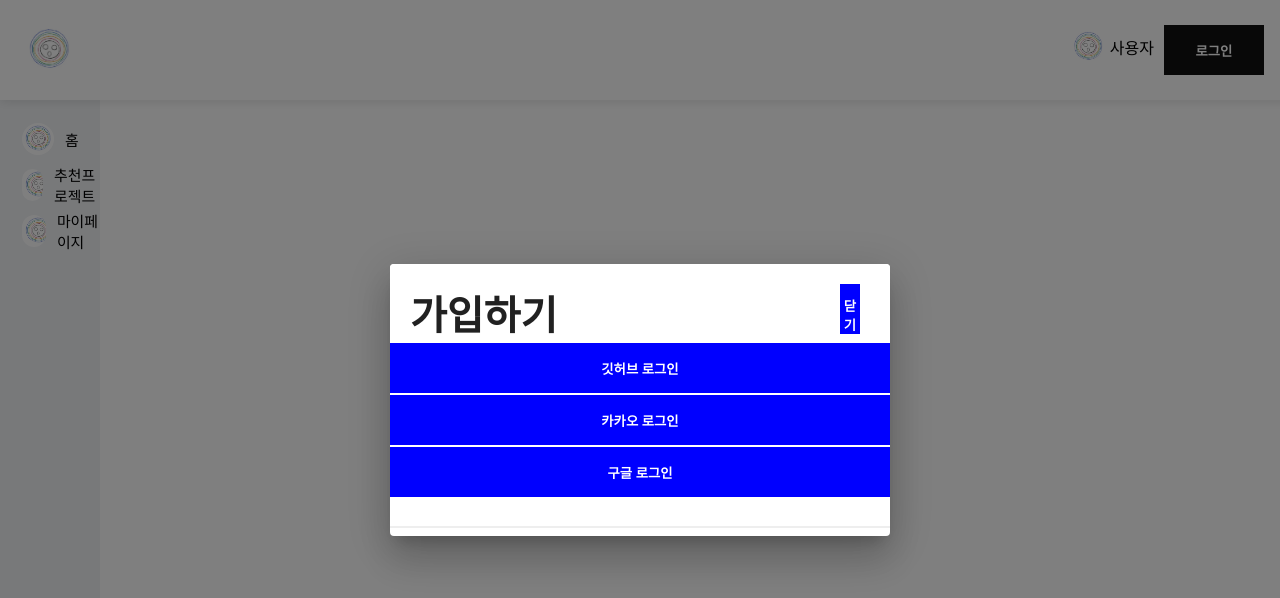
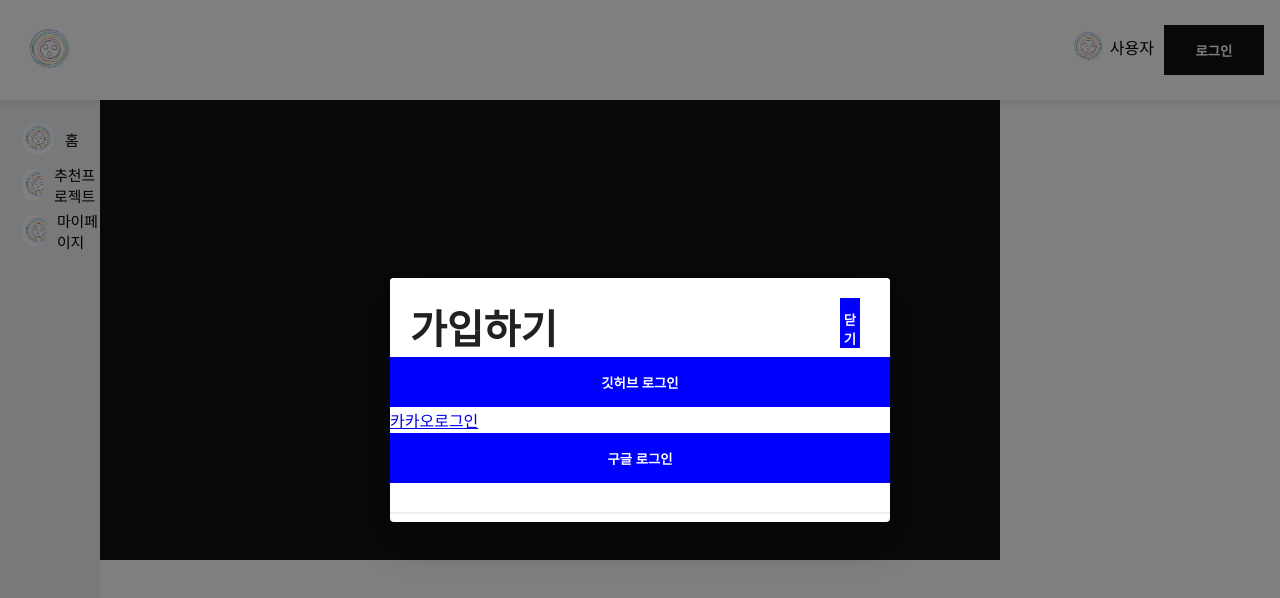
Before and after one commit to Scope-Team9/Scope_FrontEnd, a React (Create React App) app: page / in a window 1280 px wide. Both pictures are taken after a click on the button "로그인". Shown: the top 598 px of the page. Built offline with nearby package versions, Linux system fonts and the light colour scheme.

Commit message:
카카오로그인 기능 구현중

```diff
--- a/src/components/Header.js
+++ b/src/components/Header.js
@@ -7,22 +7,23 @@
   return (
     <>
       <Grid
-        width='100vw'
-        height='60px'
-        boxShadow='rgba(0, 0, 0, 0.1) 0px 2px 10px;'
-        display='flex'
-        justifyContent='space-between'
-        alignItems='center'
-        position='fixed'
-        top='0'
-        left='0'
-        bg='#fff'
-        padding='20px'
+        width="100vw"
+        height="60px"
+        boxShadow="rgba(0, 0, 0, 0.1) 0px 2px 10px;"
+        display="flex"
+        justifyContent="space-between"
+        alignItems="center"
+        position="fixed"
+        top="0"
+        left="0"
+        bg="#fff"
+        padding="20px"
+        zIndex="10"
       >
-        <Grid width='auto' height='auto'>
+        <Grid width="auto" height="auto">
           <HeaderLeft />
         </Grid>
-        <Grid width='auto' height='auto'>
+        <Grid width="auto" height="auto">
           <HeaderRight />
         </Grid>
       </Grid>
--- a/src/components/LoginModal.js
+++ b/src/components/LoginModal.js
@@ -4,7 +4,7 @@
 import { useDispatch } from "react-redux";
 import styled from "styled-components";
 import { userCreators } from "../redux/modules/user";
-import kakao from "../images/임시로고.jpg";
+
 const LoginModal = props => {
   const dispatch = useDispatch();
 
@@ -18,43 +18,49 @@
     dispatch(userCreators.loginMiddleware());
   };
   return (
-    <Dialog maxWidth={"md"} scroll='paper' open={showModal}>
+    <Dialog maxWidth={"md"} scroll="paper" open={showModal}>
       <ModalWrap>
         <Grid
-          className='모달컨테이너'
-          backgroundColor='#fff'
-          borderRadius='0 0 5px 5px'
-          position='relative'
-          width='100%'
-          height='100%'
+          className="모달컨테이너"
+          backgroundColor="#fff"
+          borderRadius="0 0 5px 5px"
+          position="relative"
+          width="100%"
+          height="100%"
         >
-          <Grid padding='20px 0'>
-            <Grid alignItems='center' position='relative'>
+          <Grid padding="20px 0">
+            <Grid alignItems="center" position="relative">
               <Grid
-                position='absolute'
-                top='-10px'
-                right='20px'
-                color='black'
-                width='20px'
-                padding='10px'
+                position="absolute"
+                top="-10px"
+                right="20px"
+                color="black"
+                width="20px"
+                padding="10px"
               >
-                <Button text='닫기' _onClick={modalClose} />
+                <Button text="닫기" _onClick={modalClose} />
               </Grid>
               <Text
-                padding='0 0 5px 20px'
-                size='40px'
-                bold='800'
-                margin='-10px 0'
-                justifyContent='center'
+                padding="0 0 5px 20px"
+                size="40px"
+                bold="800"
+                margin="-10px 0"
+                justifyContent="center"
               >
                 가입하기
               </Text>
-              <Button margin='1px 0' text='깃허브 로그인' _onClick></Button>
-              <Button margin='1px 0' text='카카오 로그인'></Button>
-              <Button margin='1px 0' text='구글 로그인'></Button>
+              <Button margin="1px 0" text="깃허브 로그인"></Button>
+              <a
+                href={
+                  "https://kauth.kakao.com/oauth/authorize?client_id=2f892c61e0552c3f50223077e2fc5c6c&redirect_uri=http://localhost:3000/user/kakao/callback&response_type=code"
+                }
+              >
+                카카오로그인
+              </a>
+              <Button margin="1px 0" text="구글 로그인"></Button>
             </Grid>
           </Grid>
-          <hr color='#eee' />
+          <hr color="#eee" />
         </Grid>
       </ModalWrap>
     </Dialog>
--- a/src/components/SideBar.js
+++ b/src/components/SideBar.js
@@ -6,61 +6,62 @@
   return (
     <React.Fragment>
       <Grid
-        position='fixed'
-        top='100px'
-        left='0'
-        width='100px'
-        height='auto'
-        padding='16px 0 20% 0'
-        display='flex'
-        flexDirection='column'
-        justifyContent='space-between'
-        bg='#f0f2f5'
+        position="fixed"
+        top="100px"
+        left="0"
+        width="100px"
+        height="auto"
+        padding="16px 0 20% 0"
+        display="flex"
+        flexDirection="column"
+        justifyContent="space-between"
+        bg="#f0f2f5"
+        zIndex="9"
       >
-        <Grid padding='0 10px'>
+        <Grid padding="0 10px">
           <Grid
-            width='90%'
-            height='46px'
-            display='flex'
-            alignItems='center'
-            padding='0 8px'
-            hover='rgba(0, 0, 0, 0.05)'
-            borderRadius='10px'
+            width="90%"
+            height="46px"
+            display="flex"
+            alignItems="center"
+            padding="0 8px"
+            hover="rgba(0, 0, 0, 0.05)"
+            borderRadius="10px"
           >
-            <Image src={userImage} size='32' />
-            <Text size='0.93rem' margin='0 0 0 7px'>
+            <Image src={userImage} size="32" />
+            <Text size="0.93rem" margin="0 0 0 7px">
               홈
             </Text>
           </Grid>
         </Grid>
-        <Grid padding='0 10px'>
+        <Grid padding="0 10px">
           <Grid
-            width='90%'
-            height='46px'
-            display='flex'
-            alignItems='center'
-            padding='0 8px'
-            hover='rgba(0, 0, 0, 0.05)'
-            borderRadius='10px'
+            width="90%"
+            height="46px"
+            display="flex"
+            alignItems="center"
+            padding="0 8px"
+            hover="rgba(0, 0, 0, 0.05)"
+            borderRadius="10px"
           >
-            <Image src={userImage} size='32' />
-            <Text size='0.93rem' margin='0 0 0 7px'>
+            <Image src={userImage} size="32" />
+            <Text size="0.93rem" margin="0 0 0 7px">
               추천프로젝트
             </Text>
           </Grid>
         </Grid>
-        <Grid height='calc(80vh - 36px)' padding='0 10px'>
+        <Grid height="calc(80vh - 36px)" padding="0 10px">
           <Grid
-            width='90%'
-            height='46px'
-            display='flex'
-            alignItems='center'
-            padding='0 8px'
-            hover='rgba(0, 0, 0, 0.05)'
-            borderRadius='10px'
+            width="90%"
+            height="46px"
+            display="flex"
+            alignItems="center"
+            padding="0 8px"
+            hover="rgba(0, 0, 0, 0.05)"
+            borderRadius="10px"
           >
-            <Image src={userImage} size='32' />
-            <Text size='0.93rem' margin='0 0 0 7px'>
+            <Image src={userImage} size="32" />
+            <Text size="0.93rem" margin="0 0 0 7px">
               마이페이지
             </Text>
           </Grid>
--- a/src/elements/Grid.js
+++ b/src/elements/Grid.js
@@ -40,6 +40,7 @@
     left,
     right,
     hover,
+    zIndex,
   } = props;
 
   const styles = {
@@ -78,6 +79,7 @@
     left,
     right,
     hover,
+    zIndex,
   };
   return (
     <GridBox {...styles} onClick={_onClick} id={id}>
@@ -159,6 +161,7 @@
   left: ${props => props.left};
   right: ${props => props.right};
   background-color: ${props => props.backgroundColor};
+  z-index: ${props => props.zIndex};
 
   :hover {
     ${props =>
--- a/src/pages/MainPage.js
+++ b/src/pages/MainPage.js
@@ -14,6 +14,15 @@
         <HeaderWrapper>
           <Header />
         </HeaderWrapper>
+        <Grid
+          top='500px'
+          left='500px'
+          width='1000px'
+          backgroundColor='#111'
+          height='500px'
+        >
+          강지훈
+        </Grid>
       </Grid>
     </>
   );
--- a/src/redux/modules/user.js
+++ b/src/redux/modules/user.js
@@ -3,7 +3,7 @@
 import { apis } from "../../lib/axios";
 
 //user.js 로그인
-const loginMiddleware = loginInfo => {
+const kakaologinMiddleware = loginInfo => {
   return () => {
     apis
       .login(loginInfo)
@@ -19,7 +19,7 @@
 };
 
 const userCreators = {
-  loginMiddleware,
+  kakaologinMiddleware,
 };
 
 export { userCreators };
--- /dev/null
+++ b/src/shared/OAuth.js
@@ -0,0 +1,4 @@
+const CLIENT_ID = "2f892c61e0552c3f50223077e2fc5c6c";
+const REDIRECT_URI = "http://localhost:3000/user/kakao/callback";
+
+export const KAKAO_AUTH_URL = `https://kauth.kakao.com/oauth/authorize?client_id=${CLIENT_ID}&redirect_uri=${REDIRECT_URI}&response_type=code`;
```
Also changed, not shown: src/shared/kakaoRedirect.js (added, +19 -0 lines).
